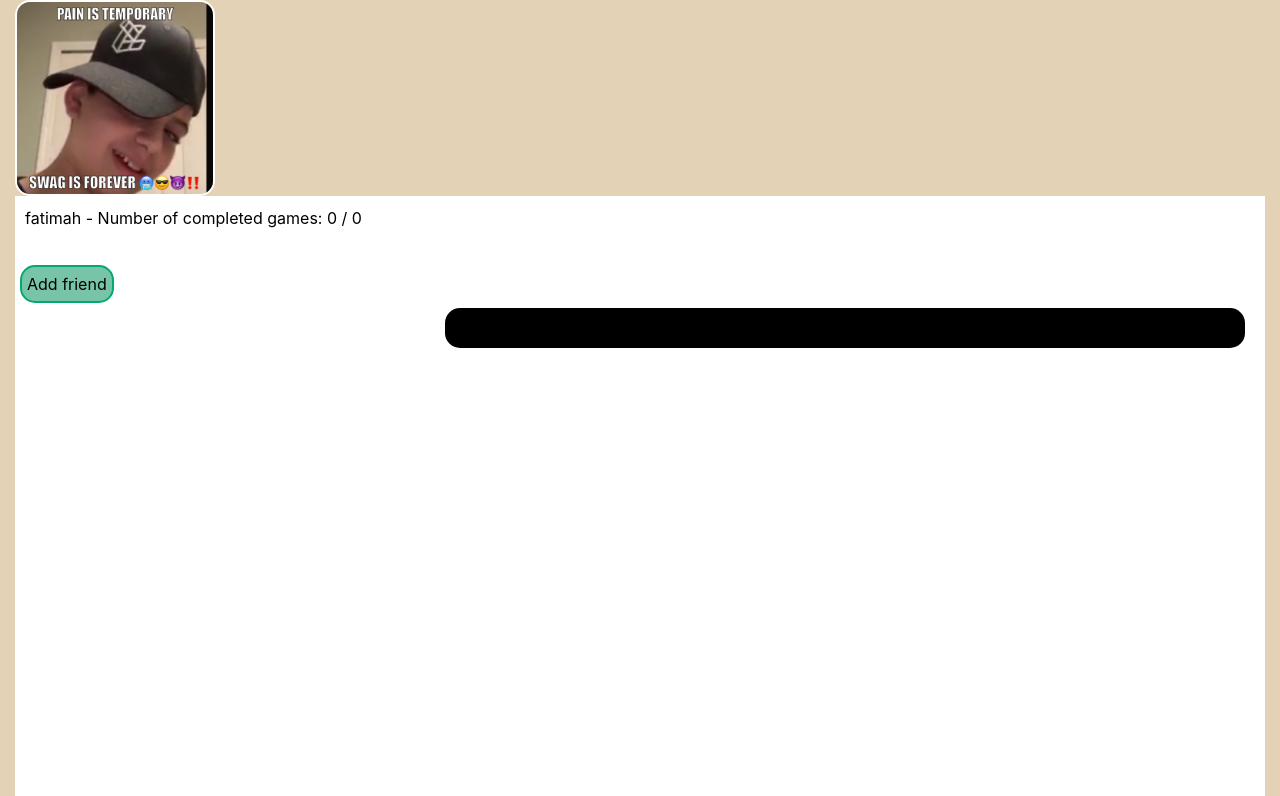
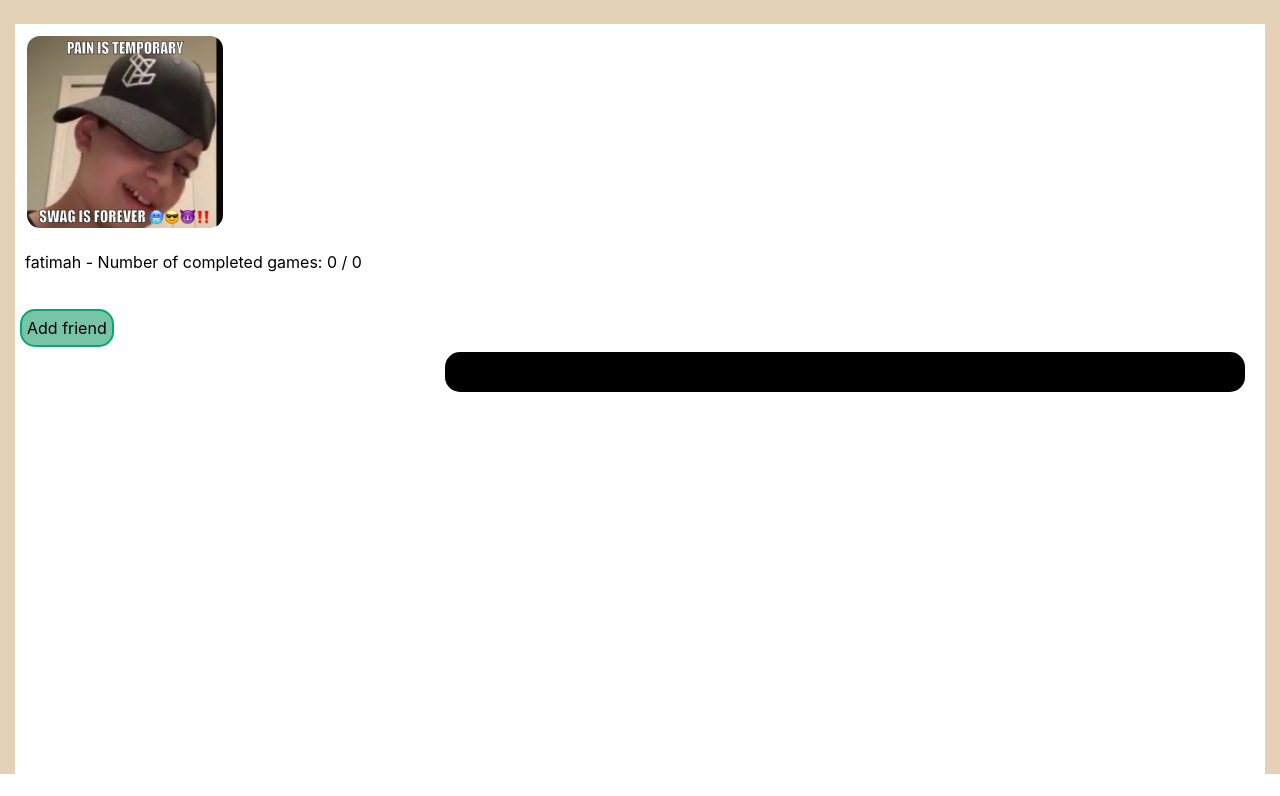
Before and after one commit to 00fff/Glibrary, a Flask app: a page that uses website/apps/auth/templates/auth/user.html in a window 1280 px wide. Shown: the part 58-854 px from the top of the page. After the commit the page ends 832 px from the top, so only its background shows below. Run offline with Flask 3, Linux system fonts and the light colour scheme; a user stored in the database is signed in.

Commit message:
Redesigned User Page

```diff
--- a/website/apps/auth/templates/auth/user.html
+++ b/website/apps/auth/templates/auth/user.html
@@ -18,14 +18,14 @@ My Page
         {% endfor %}
     {% endif %}
 {% endwith %}
+<br/>
 
-{% if user.profile_image %}
+<div class="bottom-half">
+    {% if user.profile_image %}
     <img id="pfp" src="{{ url_for('static', filename='uploads/' + user.profile_image) }}" alt="Profile Image">
 {% else %}
     <p></p>
 {% endif %}
-<div class="bottom-half">
-
     <p class="user-name">{{ user.username }} - Number of completed games: {{ completed_games_count }} / {{ user_owned_games|length }}</p>
     <p id="description">{{ user.description }}</p>
 
--- a/website/static/user.css
+++ b/website/static/user.css
@@ -10,6 +10,7 @@ body {
     border-radius: 15px; /* Set border radius for rounded corners */ /* Makes the image round */
     width: 200px; /* Sets the width of the image */
     border: 2px solid white; /* Adds a red border around the image */
+    margin: 10px;
 
 }
 .user-name {
@@ -81,5 +82,5 @@ body {
 
 .bottom-half {
     background-color: #ffffff;
-    height: 75vh;
+    height: 750px;
 }
```
